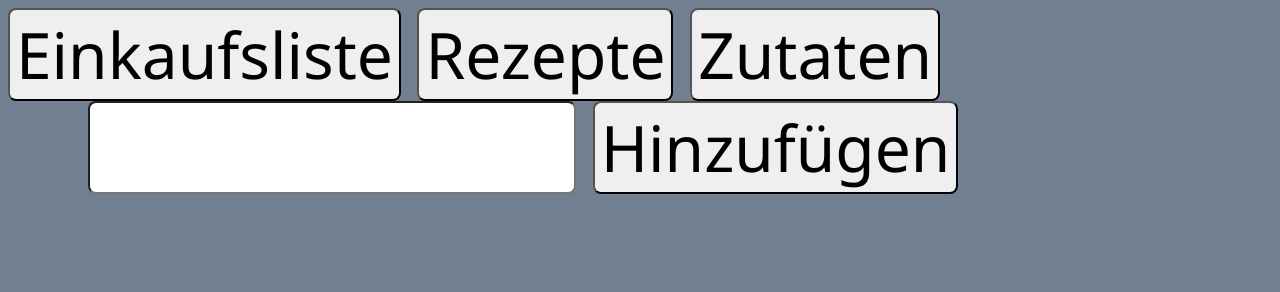
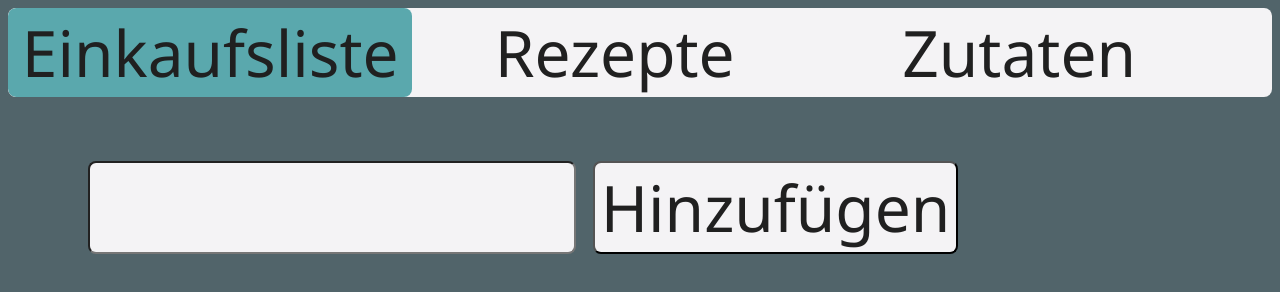
Before and after one commit to totoMauz/Cooking-Book, a plain HTML site: page web/index.html in a window 1280 px wide. Drawn offline with Linux system fonts and the light colour scheme; no server answers.

Commit message:
Css Restyle and Variables

```diff
--- a/web/index.html
+++ b/web/index.html
@@ -1,6 +1,17 @@
 <!DOCTYPE html>
 <html lang="en">
 <style>
+  :root {
+    --color-1: #5AA8AD;
+    --color-2: #6492A0;
+
+    --color-bg-1: #51646A;
+    --color-font-bg-1: #202020;
+
+    --color-bg-2: #F4F3F5;
+    --color-font-bg-2: #202020;
+  }
+
   body,
   .delete,
   .input,
@@ -9,18 +20,26 @@
     font-family: 'Segoe UI', Tahoma, Geneva, Verdana, sans-serif;
   }
 
+  .header {
+    width: 100%;
+    display: flex;
+  }
+
   body {
-    color: oldlace;
-    background-color: slategrey;
+    color: var(--color-font-bg-1);
+    background-color: var(--color-bg-1);
   }
 
   h3 {
     font-size: 2rem;
   }
 
+  .header,
   .content li,
   .input,
   button {
+    color: var(--color-font-bg-2);
+    background-color: var(--color-bg-2);
     border-radius: 0.5rem;
   }
 
@@ -51,11 +70,11 @@
   }
 
   .content li:nth-child(even) {
-    background-color: #006363;
+    background-color: var(--color-1);
   }
 
   .content li:nth-child(odd) {
-    background-color: #009999;
+    background-color: var(--color-2);
   }
 
   .delete {
@@ -71,25 +90,27 @@
     padding-left: 5rem;
   }
 
-  .tab {
+  .header {
     overflow: hidden;
+    margin-bottom: 4rem;
   }
 
-  .tab button {
+  .header button {
     background-color: inherit;
     float: left;
     border: none;
     outline: none;
     cursor: pointer;
     transition: 0.3s;
+    width: 32%;
   }
 
-  .tab button:hover {
-    background-color: #ddd;
+  .header button:hover {
+    background-color: var(--color-2);
   }
 
-  .tab button.active {
-    background-color: #ccc;
+  .header button.active {
+    background-color: var(--color-1);
   }
 </style>
 
@@ -158,7 +179,7 @@
 
   function deactivateAllTabs() {
     const aTabs = document.getElementsByClassName("tablinks");
-    for(let oTab of aTabs) {
+    for (let oTab of aTabs) {
       oTab.className = oTab.className.replace(" active", "");
     };
   }
```
